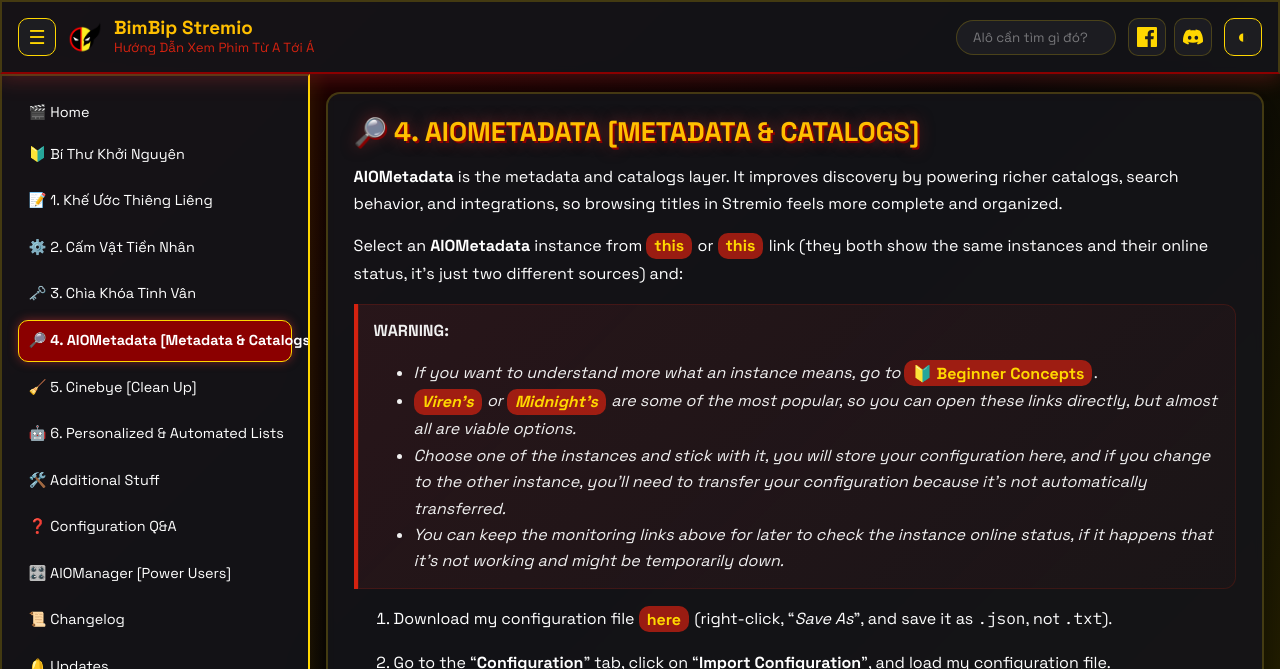
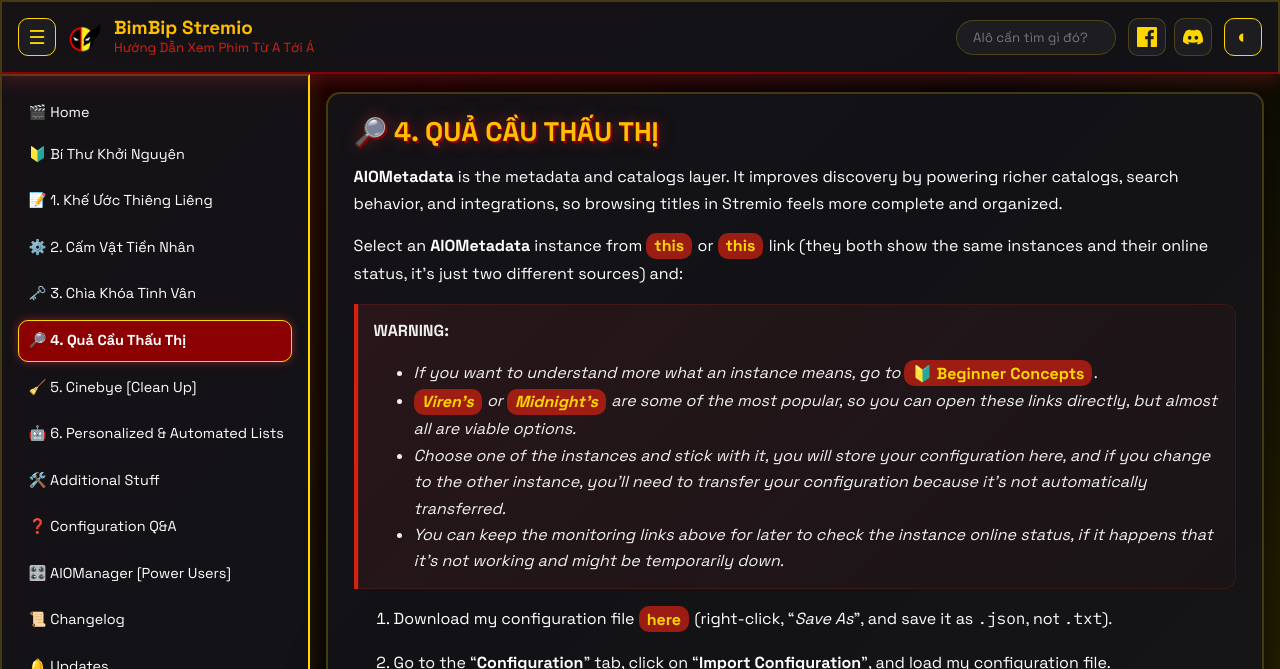
Before and after one commit to bimbipsubteam/bimbip-stremio, a Jekyll site: the page built from docs/guide/4-AIOMetadata-Setup.md, in a window 1280 px wide and 900 px high, cut to the strip 0-669 px from the top of the window. Built offline with Jekyll 4.4.1, drawn with Linux system fonts in a browser that asks for light colours.

Commit message:
Update 4-AIOMetadata-Setup.md

```diff
--- a/docs/guide/4-AIOMetadata-Setup.md
+++ b/docs/guide/4-AIOMetadata-Setup.md
@@ -1,9 +1,9 @@
 ---
 layout: guide
-title: "🔎 4. AIOMetadata [Metadata & Catalogs]"
+title: "🔎 4. Quả Cầu Thấu Thị"
 ---
 
-# 🔎 4. AIOMetadata [Metadata & Catalogs]
+# 🔎 4. Quả Cầu Thấu Thị
 
 **AIOMetadata** is the metadata and catalogs layer. It improves discovery by powering richer catalogs, search behavior, and integrations, so browsing titles in Stremio feels more complete and organized.
 
```
